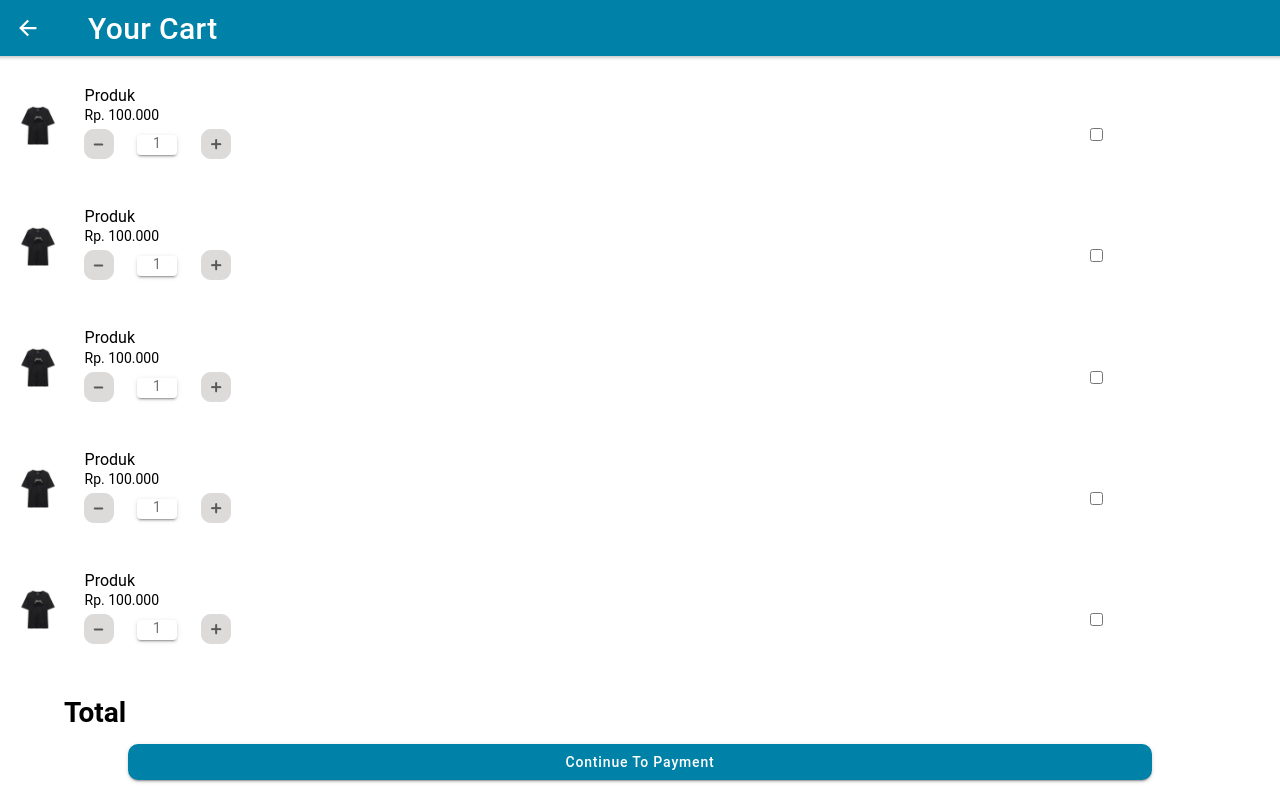
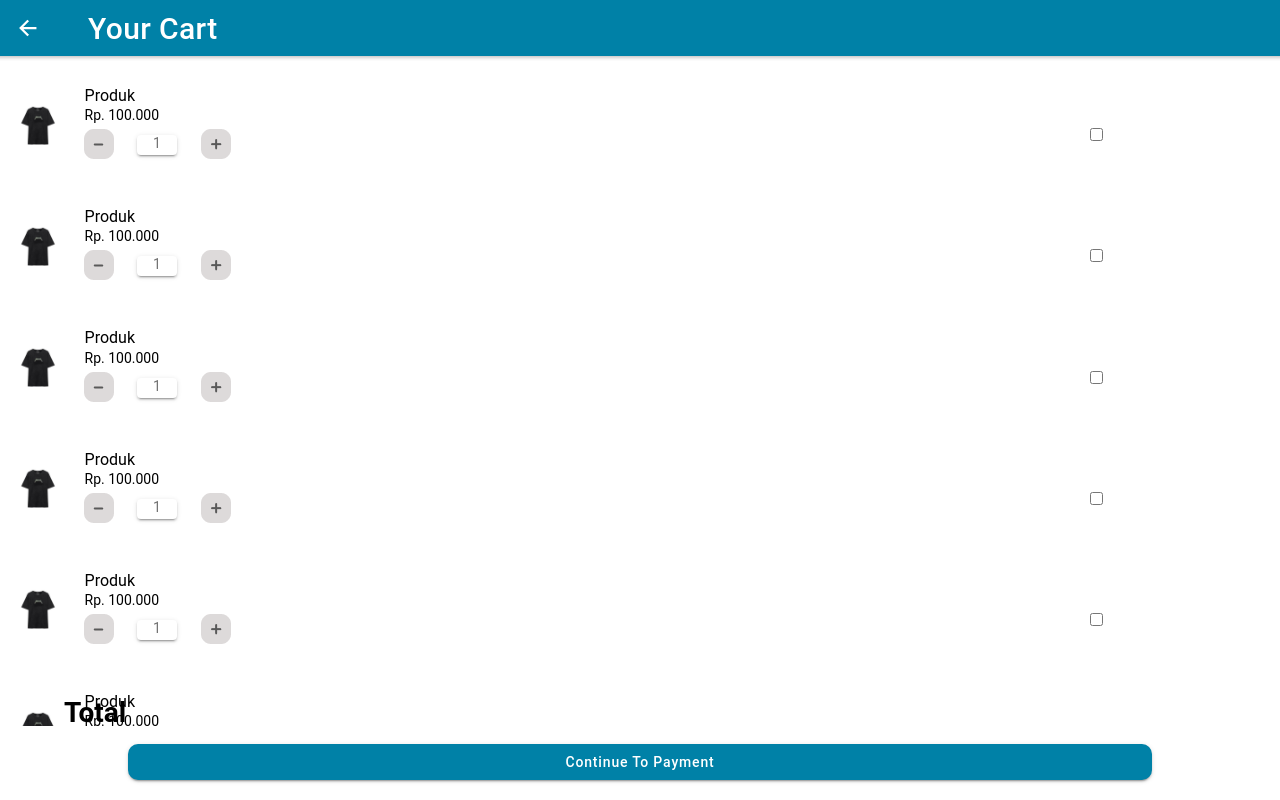
Before and after one commit to Nakesto/Moda---Cross, a React (Create React App) app: page /cart in a window 1280 px wide. Built offline with nearby package versions, Linux system fonts and the light colour scheme.

Commit message:
Update Cart.css

```diff
--- a/src/pages/Cart.css
+++ b/src/pages/Cart.css
@@ -56,6 +56,6 @@
 }
 
 .list {
-  max-height: 600px;
+  max-height: 670px;
   overflow: scroll;
 }
```
